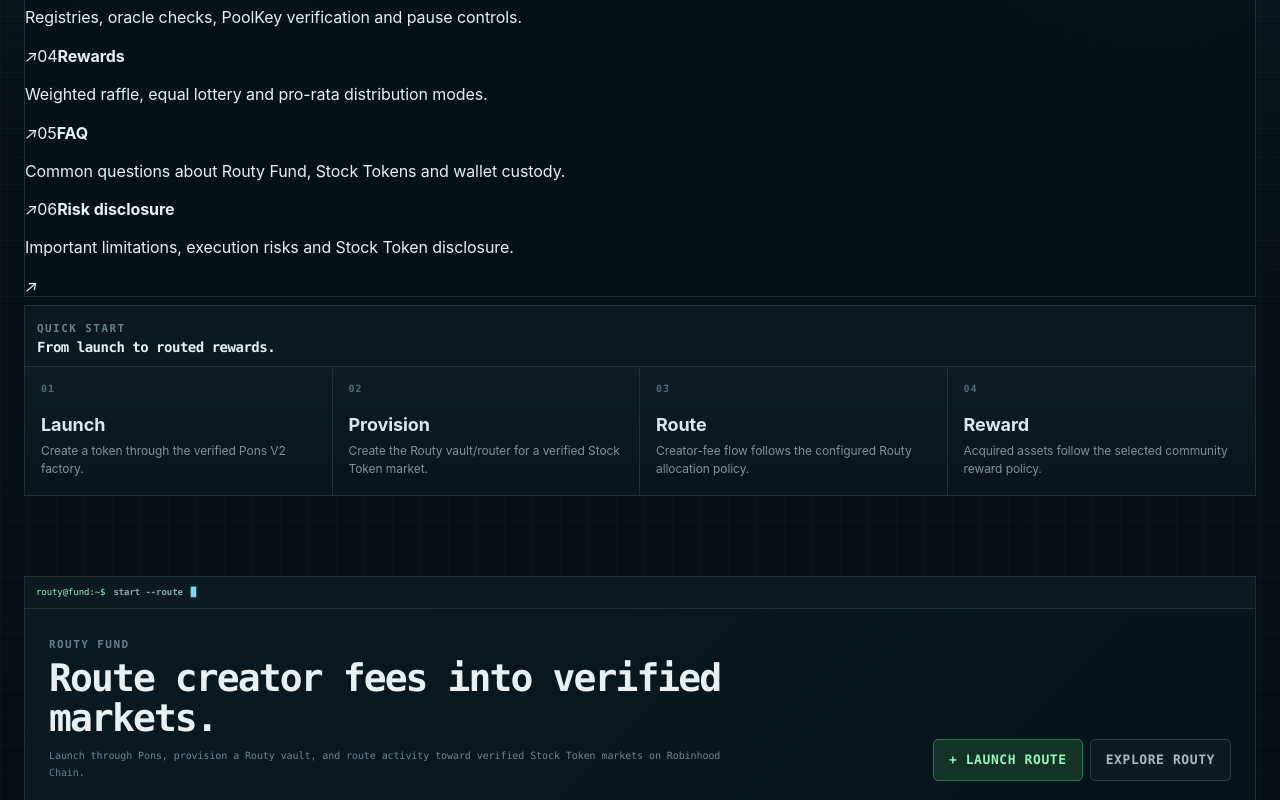
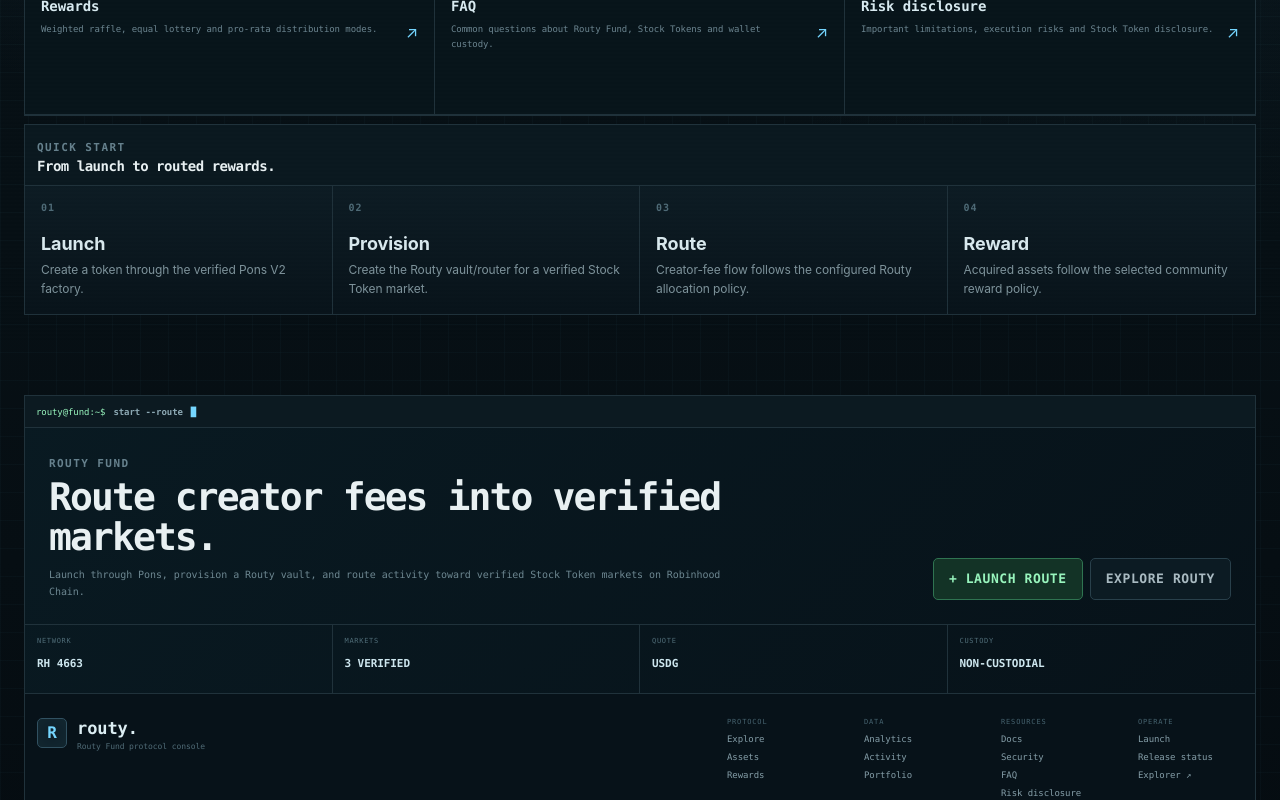
Before and after one commit to RoutyFund/Routy-Fund, a Next.js app: page /docs in a window 1280 px wide. Shown: the part 460-1260 px from the top of the page. Built offline with nearby package versions, Linux system fonts and the light colour scheme; no server answers.

Commit message:
ui: style Routy documentation center

```diff
--- a/src/app/globals.css
+++ b/src/app/globals.css
@@ -694,3 +694,12 @@ a.terminal-event-row:hover{background:#0b1c23}.terminal-event-row b{color:var(--
 .terminal-footer-links{display:grid;grid-template-columns:repeat(3,minmax(110px,1fr));gap:40px}.terminal-footer-links>div{display:flex;flex-direction:column;gap:8px}.terminal-footer-links span{color:#46636f;font-size:7px;letter-spacing:.12em}.terminal-footer-links a{color:#849da7;font-size:9px}.terminal-footer-links a:hover{color:var(--term-cyan)}
 .terminal-footer-bottom{min-height:36px;display:grid;grid-template-columns:auto 1fr auto;gap:20px;align-items:center;padding:0 10px;border:1px solid var(--term-line);border-top:0;background:#061016;color:#48636e;font-size:7px;line-height:1.4}.terminal-footer-bottom>span:nth-child(2){text-align:center}.terminal-footer-live{color:#688b78}.terminal-footer-live i{display:inline-block;width:5px;height:5px;border-radius:50%;background:var(--term-green);margin-right:6px;box-shadow:0 0 8px rgba(152,245,189,.5)}
 @media(max-width:760px){.terminal-footer{padding:0 12px 16px}.terminal-footer-copy{align-items:flex-start;flex-direction:column;padding:18px 14px}.terminal-footer-stats{grid-template-columns:1fr 1fr}.terminal-footer-stats div:nth-child(2){border-right:0}.terminal-footer-stats div:nth-child(-n+2){border-bottom:1px solid var(--term-line)}.terminal-footer-main{flex-direction:column;padding:18px 14px}.terminal-footer-links{width:100%;grid-template-columns:repeat(3,1fr);gap:12px}.terminal-footer-bottom{grid-template-columns:1fr auto}.terminal-footer-bottom>span:nth-child(2){grid-column:1/-1;grid-row:2;text-align:left;padding-bottom:9px}}
+
+.terminal-footer-links{grid-template-columns:repeat(4,minmax(105px,1fr));gap:32px}
+.terminal-doc-grid{display:grid;grid-template-columns:repeat(3,1fr)}
+.terminal-doc-grid>a{min-height:150px;padding:16px;border-right:1px solid var(--term-line);border-bottom:1px solid var(--term-line);display:grid;grid-template-columns:1fr auto;align-content:start;gap:8px;background:#08151b}
+.terminal-doc-grid>a:nth-child(3n){border-right:0}.terminal-doc-grid>a:hover{background:#0c1d25}.terminal-doc-grid>a>span{color:#4d6b77;font:700 8px ui-monospace,SFMono-Regular,Menlo,monospace}.terminal-doc-grid>a>b{grid-column:1/-1;color:#d8eaf0;font:700 14px ui-monospace,SFMono-Regular,Menlo,monospace}.terminal-doc-grid>a>p{margin:0;color:#6c8590;font:500 9px/1.6 ui-monospace,SFMono-Regular,Menlo,monospace}.terminal-doc-grid>a>i{color:var(--term-cyan);font-style:normal}
+.terminal-doc-article{max-width:900px;padding:18px 20px}.terminal-doc-article h2{margin:26px 0 8px;padding-top:18px;border-top:1px solid #142831;font:700 15px ui-monospace,SFMono-Regular,Menlo,monospace}.terminal-doc-article h2:first-child{margin-top:0;padding-top:0;border-top:0}.terminal-doc-article p{color:#78919b;font:500 10px/1.8 ui-monospace,SFMono-Regular,Menlo,monospace}
+.terminal-security-list article{display:grid;grid-template-columns:44px 1fr auto;gap:12px;align-items:center;min-height:76px;padding:10px 14px;border-bottom:1px solid #152831}.terminal-security-list article>span{color:#4c6975;font:700 9px ui-monospace,SFMono-Regular,Menlo,monospace}.terminal-security-list b{color:#d7e8ed;font:700 11px ui-monospace,SFMono-Regular,Menlo,monospace}.terminal-security-list p{margin:5px 0 0;color:#6f8791;font:500 9px/1.5 ui-monospace,SFMono-Regular,Menlo,monospace}.terminal-security-list i{color:var(--term-green);font:700 7px ui-monospace,SFMono-Regular,Menlo,monospace;font-style:normal}
+.terminal-faq details{border-bottom:1px solid #152831;background:#08151b}.terminal-faq summary{cursor:pointer;list-style:none;min-height:58px;padding:0 14px;display:flex;align-items:center;gap:12px;color:#cde1e8;font:700 11px ui-monospace,SFMono-Regular,Menlo,monospace}.terminal-faq summary::-webkit-details-marker{display:none}.terminal-faq summary span{color:#4f6d79}.terminal-faq details[open] summary{color:var(--term-cyan)}.terminal-faq p{margin:0;padding:0 14px 16px 48px;max-width:900px;color:#708a95;font:500 9px/1.7 ui-monospace,SFMono-Regular,Menlo,monospace}
+@media(max-width:760px){.terminal-footer-links{grid-template-columns:1fr 1fr}.terminal-doc-grid{grid-template-columns:1fr}.terminal-doc-grid>a{border-right:0}.terminal-security-list article{grid-template-columns:34px 1fr}.terminal-security-list article>i{display:none}}
```
